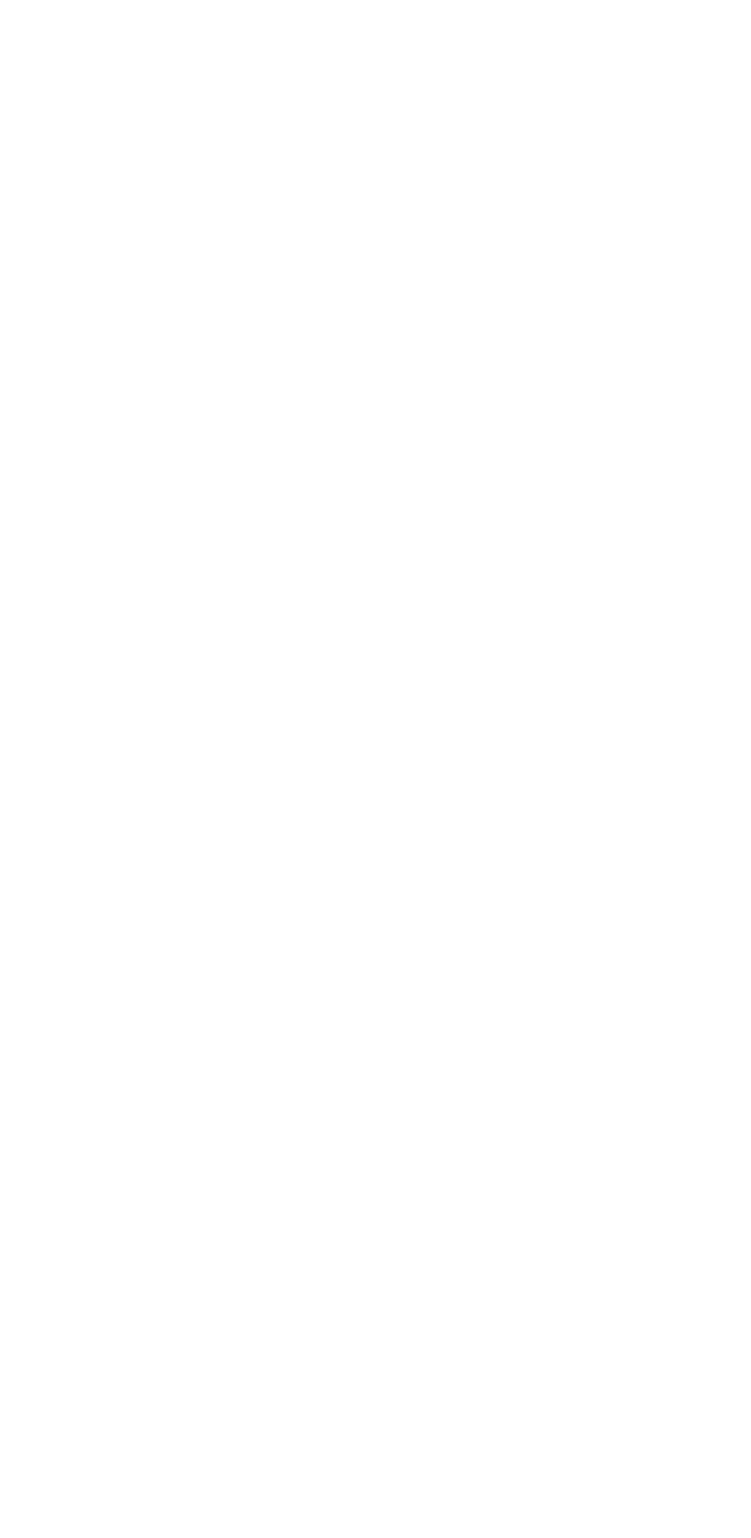
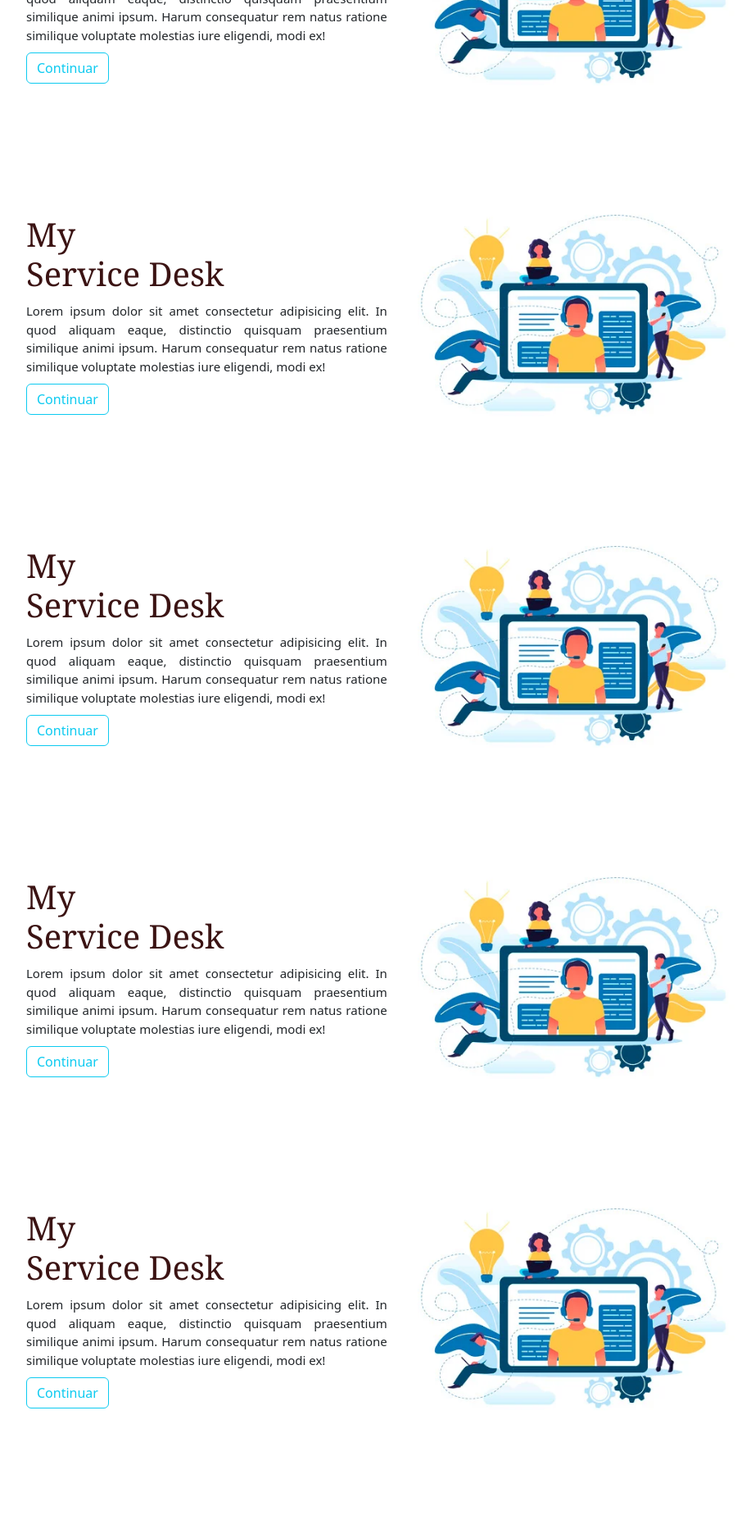
Before and after one commit to leonardo-chavesta/my-service-desk, a React (Vite) app: page / in a window 1280 px wide. Shown: the part 760-2636 px from the top of the page at 82% size, without its empty margins (190-1107 px from the left). Before the commit the page ends 800 px from the top, so only its background shows below. Built offline with nearby package versions, Linux system fonts and the light colour scheme.

Commit message:
agregando archovos

```diff
--- a/src/components/MenuPrincilpal.jsx
+++ b/src/components/MenuPrincilpal.jsx
@@ -1,10 +1,18 @@
 import imgMenu from "../templates/img/menu-img.jpg";
 import menuLogo from "../templates/img/data.jpg";
-import Home from "../views/home/inicio";
+import Hor from "../views/home/inicio"
 import "../templates/styles/nav.css";
 
+
 const MenuPrincipal = () => {
-  return (
+
+const alert = () => {
+  console.log("HOla");
+}
+
+
+
+return (
     <>
       <div className="contenedor">
         <div className="header__container">
@@ -23,8 +31,22 @@ const MenuPrincipal = () => {
             </ul>
           </div>
         </div>
+
+
       </div>
-      <Home />
+      <Hor />
+     <Hor />
+     <Hor />
+     <Hor />
+     <Hor />
+     <Hor />
+     <Hor />
+     <Hor />
+     <Hor />
+     <Hor />
+     <Hor />
+     <Hor />
+
 
     </>
   );
```
Also changed, not shown: 1 other file (tests, documents, lock files or other folders).
